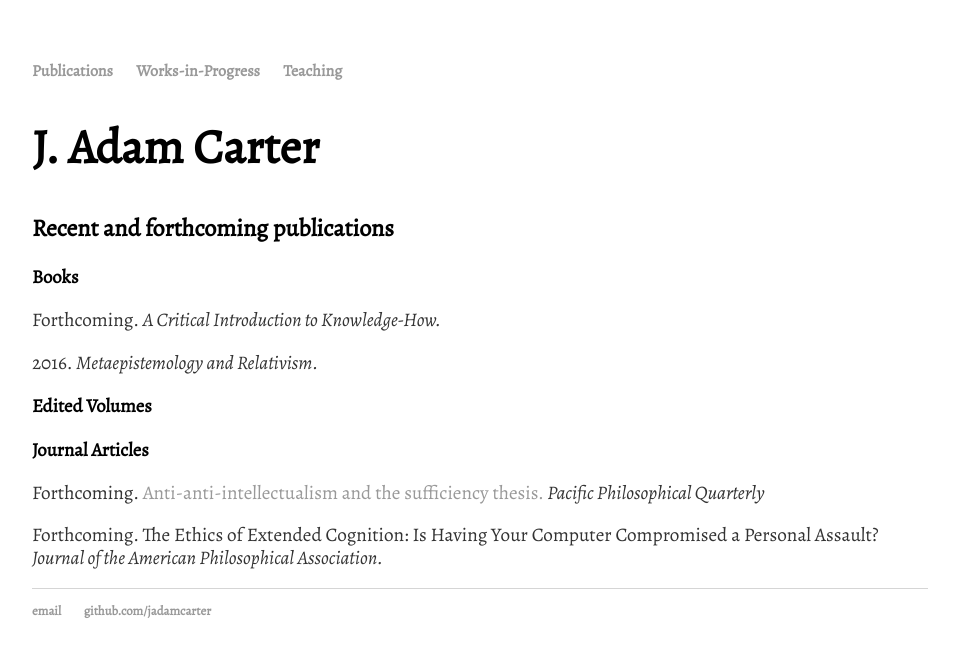
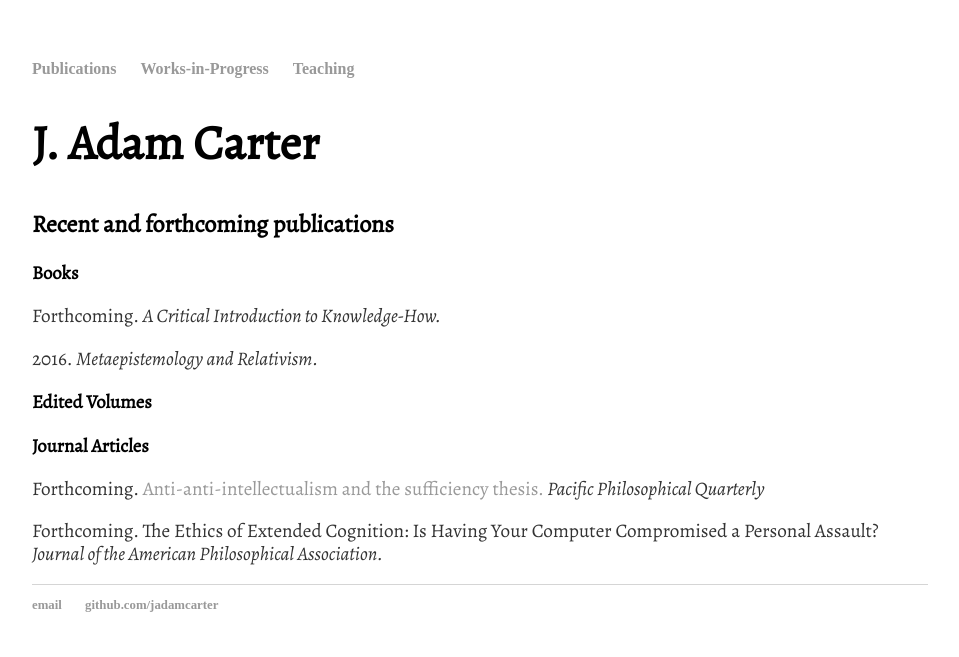
Before and after one commit to jadamcarter/jadamcarter.github.io, a Jekyll site: the page built from index.html, in a window 1280 px wide. Shown: the top 657 px of the page, without its empty margins (160-1119 px from the left). Built offline with Jekyll 4.4.1, drawn with Linux system fonts in a browser that asks for light colours.

Commit message:
Update main.css

```diff
--- a/css/main.css
+++ b/css/main.css
@@ -4,7 +4,7 @@
     width: 70%;
 }
 nav ul, footer ul {
-    font-family:'Alegreya', 'Alegreya', 'Alegreya';
+    font-family: 'Alegreya SC', 'Alegreya SC', 'Alegreya SC';
     padding: 0px;
     list-style: none;
     font-weight: bold;
```
